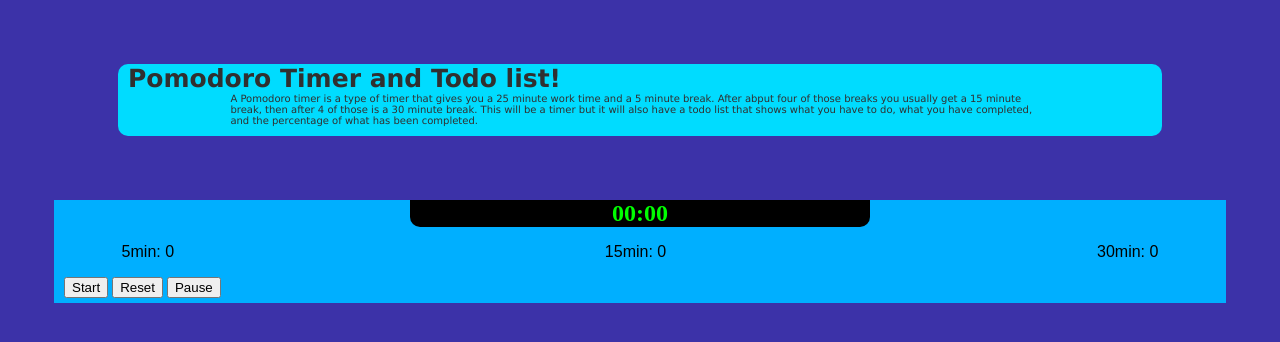
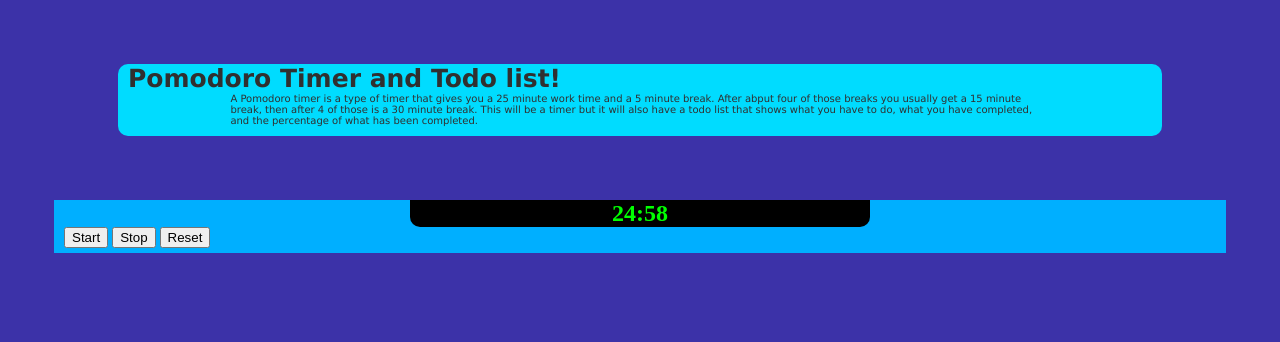
Before and after one commit to ConmanH2001/pomotodo-list, a plain HTML site: page index.html in a window 1280 px wide. Both pictures are taken after a click on the button "Start". Drawn offline with Linux system fonts and the light colour scheme.

Commit message:
i am adding part of the timer function to program

```diff
--- a/index.html
+++ b/index.html
@@ -18,25 +18,15 @@
         </header>
         <section id="timer-section">
             <div id="timer-box">
-                <h2 id="timer">00:00</h2>
-                <div id="break-counters">
-                  <p id="short-break-counter">5min: 0</p>
-                  <p id="medium-break-counter">15min: 0</p>
-                  <p id="long-break-counter">30min: 0</p>
-                </div>
+              <h1 id="time">25:00</h1>
                 <div id="timer-buttons">
-                  <button id="start-timer" class="timer-button">
-                    Start
-                  </button>
-                  <button id="reset-timer" class="timer-button">
-                    Reset
-                  </button>
-                  <button id="pause-timer" class="timer-button">
-                    Pause
-                  </button>
+                  <button id="start">Start</button>
+                  <button id="stop">Stop</button>
+                  <button id="reset">Reset</button>
                 </div>
             </div>
 
         </section>
+      <script src="script.js"></script>
     </body>
 </html>
--- a/script.js
+++ b/script.js
@@ -1,21 +1,77 @@
-//pmodoro timer section
-const timer = document.getElementById("timer");
-const shortBreakCounter = document.getElementById("short-break-counter");
-const mediumBreakCounter = document.getElementById("medium-break-counter");
-const longBreakCounter = document.getElementById("long-break-counter");
+// Get references to HTML elements
+const timeDisplay = document.getElementById("time");
+const startButton = document.getElementById("start");
+const stopButton = document.getElementById("stop");
+const resetButton = document.getElementById("reset");
 
-let work = 25;
-let shortBreak = 5;
-let mediumBreak = 15;
-let longBreak = 30;
+// Declare global variables
+let timer; // To store interval ID
+let seconds = 60; // Seconds in a minute
+let minutes; // Minutes for each session
+let working = true; // Flag to indicate if currently working
 
-//timer buttons
-const startButton = document.getElementById("start-timer");
-const resetButton = document.getElementById("reset-timer");
-const pausedButton = document.getElementById("pause-timer");
+// Define session durations and display format
+let times = [
+  {
+    name: "working",
+    minutes: 24, // 25 minutes for work session
+    display: "25:00"
+  },
+  {
+    name: "break",
+    minutes: 4, // 5 minutes for break session
+    display: "05:00"
+  },
+]
 
-function startTimer(){
+// Function to update timer display
+function timerFunction() {
+  // Decrement seconds
+  seconds--;
 
+  // Handle decrementing minutes when seconds reach 0
+  if (seconds < 0) {
+    seconds = 59; // Reset seconds to 59
+    minutes--; // Decrement minutes
+  }
+
+  // Handle transition between work and break sessions
+  if (minutes < 0) {
+    // Toggle working flag
+    working = !working;
+    // Reset minutes based on the session type
+    minutes = times[working ? 0 : 1].minutes;
+  }
+
+  // Format minutes and seconds for display
+  let displayMin = minutes < 10 ? "0" + minutes : minutes;
+  let displaySec = seconds < 10 ? "0" + seconds : seconds;
+
+  // Update time display
+  timeDisplay.textContent = displayMin + ":" + displaySec;
 }
 
-startButton.addEventListener("click", startTimer)
+// Event listener for start button
+startButton.addEventListener("click", () => {
+  if (!timer) {
+    // If timer is not running, start the timer
+    minutes = times[0].minutes; // Initialize minutes to initial work session duration
+    timer = setInterval(timerFunction, 1000); // Call timerFunction every second
+  }
+});
+
+// Event listener for stop button
+stopButton.addEventListener("click", () => {
+  // Stop the timer using clearInterval
+  clearInterval(timer); // Clear the interval set by setInterval
+  timer = null; // Reset timer to null
+});
+
+// Event listener for reset button
+resetButton.addEventListener("click", () => {
+  // Stop the timer and reset variables
+  clearInterval(timer); // Clear the interval set by setInterval
+  seconds = 60; // Reset seconds to 60
+  minutes = times[0].minutes; // Reset minutes to initial work session duration
+  timeDisplay.textContent = times[0].display; // Reset time display to initial value
+});
--- a/styles.css
+++ b/styles.css
@@ -37,7 +37,7 @@ header{
   display: block;
 }
 
-#timer{
+#time{
   width: 40%;
   background-color: black;
   color: lime;
```
